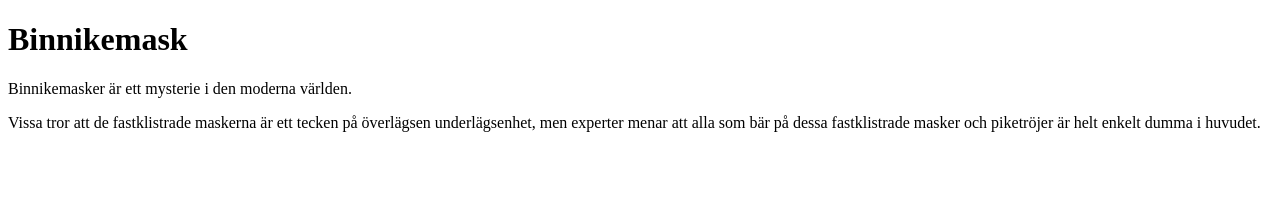
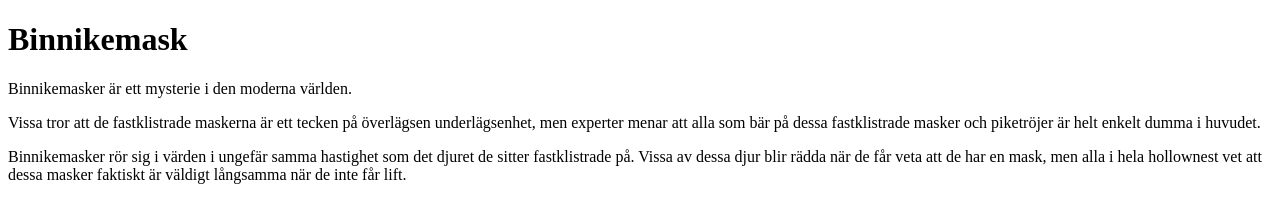
Before and after one commit to Collbrothers/animated-octo-train, a plain HTML site: page index.html in a window 1280 px wide. Drawn offline with Linux system fonts and the light colour scheme.

Commit message:
Added description for how Binnikemaskar  rör på sig

```diff
--- a/index.html
+++ b/index.html
@@ -11,6 +11,9 @@
     <p>Binnikemasker är ett mysterie i den moderna världen.</p>
     <p>Vissa tror att de fastklistrade maskerna är ett tecken på överlägsen underlägsenhet, men experter menar att alla
         som bär på dessa fastklistrade masker och piketröjer är helt enkelt dumma i huvudet.</p>
+    <p>Binnikemasker rör sig i värden i ungefär samma hastighet som det djuret de sitter fastklistrade på. Vissa av
+        dessa djur blir rädda när de får veta att de har en mask, men alla i hela hollownest vet att dessa masker
+        faktiskt är väldigt långsamma när de inte får lift.</p>
 </body>
 
 </html>
```
